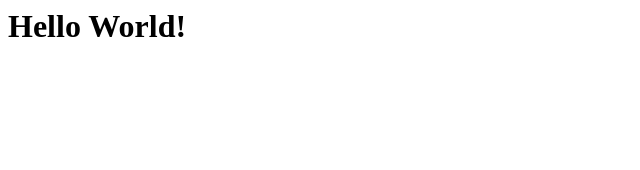
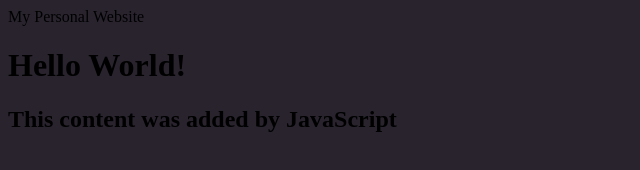
Before and after one commit to dreadnought-admin/setting-sail, a plain HTML site: page index.html in a window 1280 px wide. Shown: the whole page, without its empty margins (0-640 px from the left). Drawn offline with Linux system fonts and the light colour scheme.

Commit message:
add script.js, add style.css, connect to index.html

```diff
--- a/index.html
+++ b/index.html
@@ -1,9 +1,11 @@
 <!DOCTPYE html>
 <html lang="en">
     <head>
+        <link rel="stylesheet" href="style.css"
         <title>My Personal Website</title>
     </head>
     <body>
         <h1>Hello World!</h1>
+        <script src="script.js"></script>
     </body>
 </html>
--- /dev/null
+++ b/script.js
@@ -0,0 +1,4 @@
+const h2 = document.createElement("h2");
+h2.textContent = "This content was added by JavaScript";
+
+document.querySelector("body").appendChild(h2);
--- /dev/null
+++ b/style.css
@@ -0,0 +1,3 @@
+body {
+    background: #29232e
+}
```
